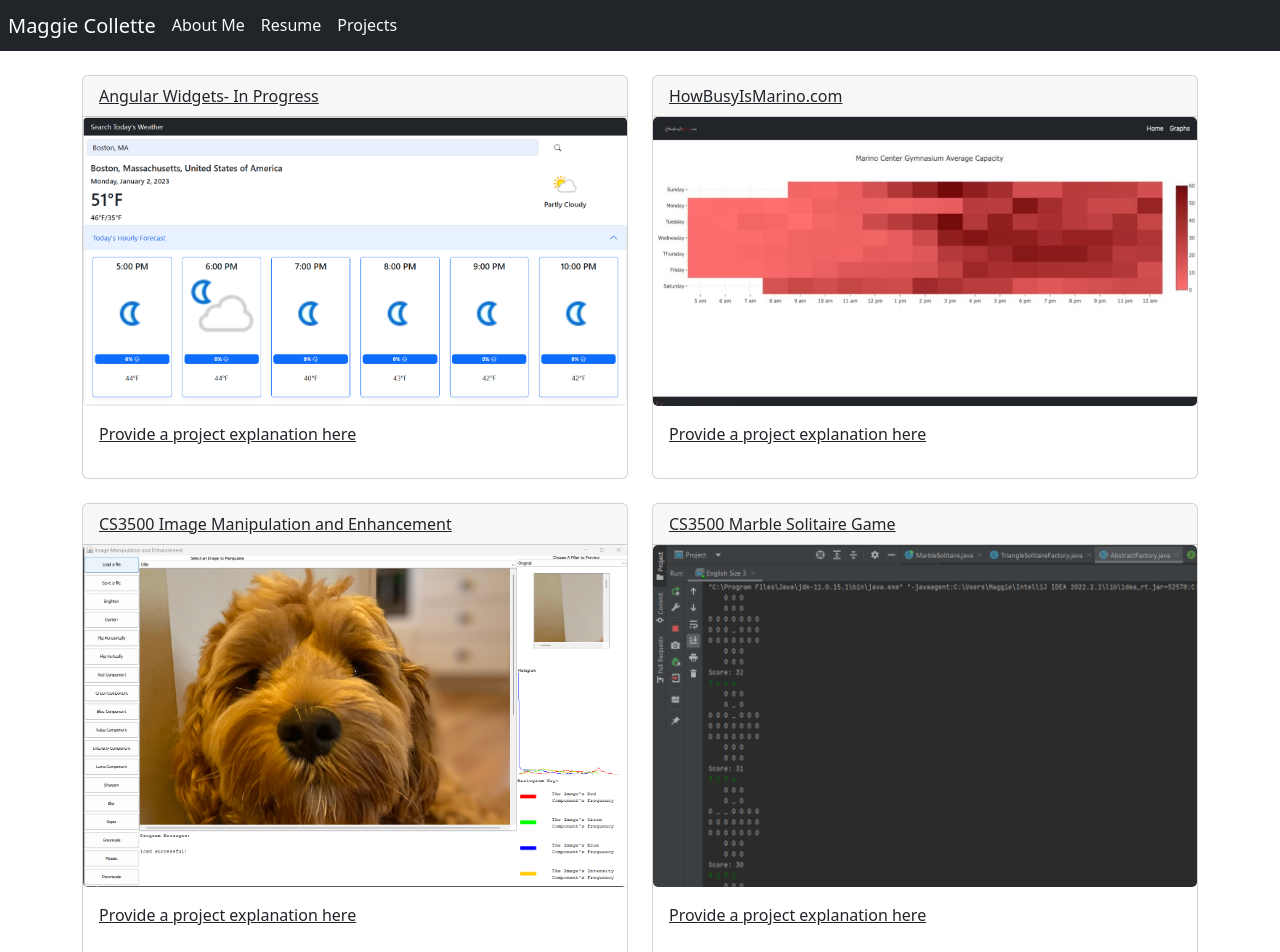
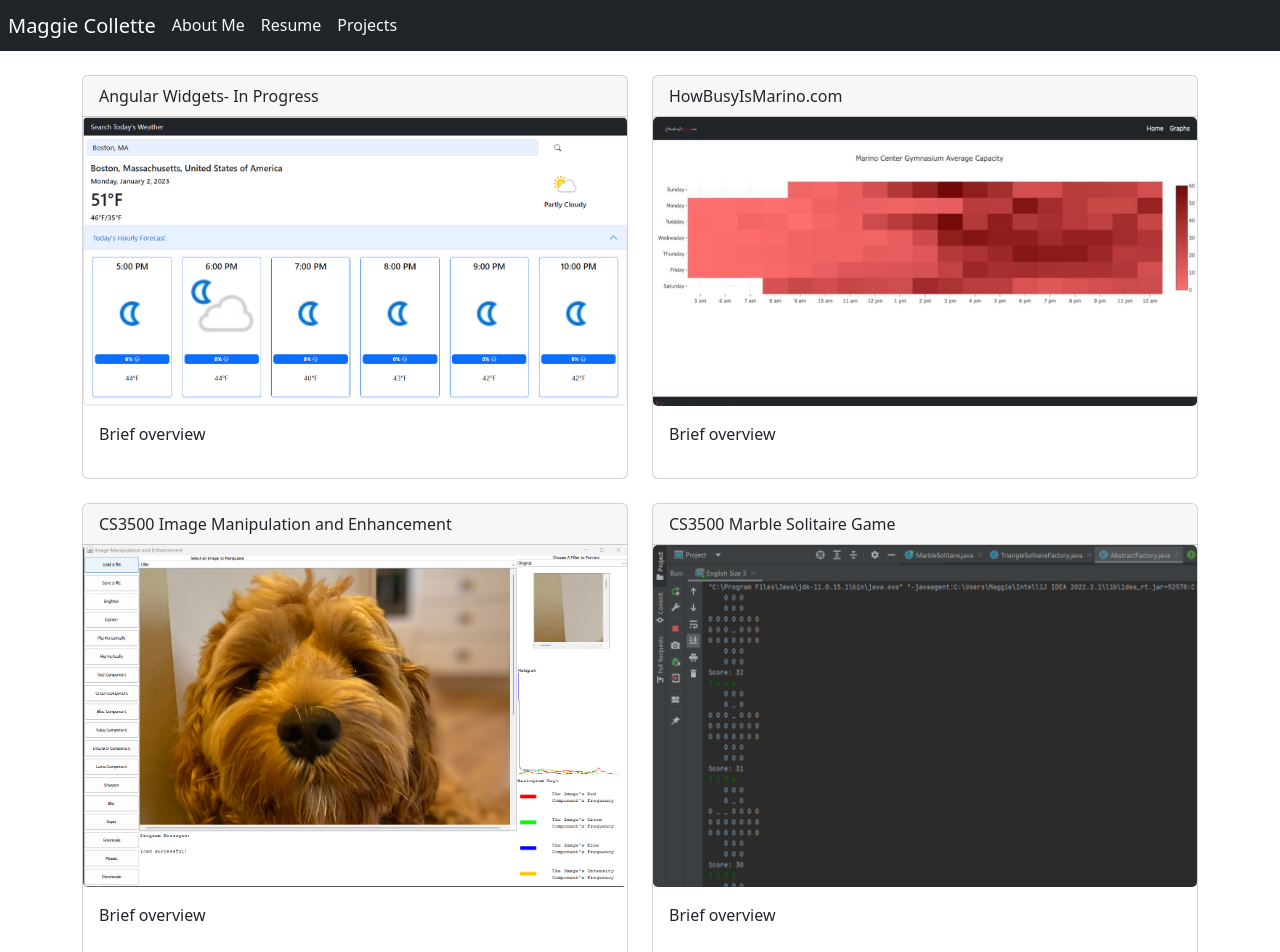
Before and after one commit to maggiecollette/Personal-Site, an Angular app: page /projects in a window 1280 px wide. Shown: the top 952 px of the page. Built offline with nearby package versions, Linux system fonts and the light colour scheme.

Commit message:
About me page mock-up

```diff
--- a/src/app/about-me/about-me.component.html
+++ b/src/app/about-me/about-me.component.html
@@ -1 +1,14 @@
-<p>about-me works!</p>
+<div class="container min-vh-100">
+  <br>
+  <div class="row justify-content-center">
+    <div class="col-6">
+      <h6>Hi, I'm Maggie!</h6>
+      <p>I'm a second year student at Northeastern University pursuing a BS in Computer Science. While I began my Freshman
+        year as a Data Science and Biology major, I found the most enjoyment in my CS classes and ultimately switched majors.
+        After working on a club project during the Fall 2022 semester I've come to find that I really enjoy front-end
+        development, and have recently shifted the focus of my independent learning to popular front-end tools. I am
+        currently in search of a Fall 2023 Internship/Co-Op position that will give me the opportunity to continue expanding
+        my academic horizons in a professional work environment.</p>
+    </div>
+  </div>
+</div>
--- a/src/app/app.component.html
+++ b/src/app/app.component.html
@@ -1,3 +1,4 @@
+<body class="d-flex flex-column min-vh-100">
 <!-- Header -->
 <nav class="navbar navbar-expand-lg navbar-dark bg-dark">
   <a href="" class="navbar-brand nav-link mx-2 display-5">Maggie Collette</a>
@@ -6,7 +7,6 @@
   <a href="projects" class="m-2 nav-link text-light display-6">Projects</a>
 </nav>
 
-<body class="d-flex flex-column min-vh-100">
 <router-outlet></router-outlet>
 
 <!-- Footer -->
--- a/src/app/projects/projects.component.html
+++ b/src/app/projects/projects.component.html
@@ -1,23 +1,23 @@
-<div class="container">
+<div class="container min-vh-100">
   <br>
   <div class="row justify-content-center">
     <!-- Angular Widgets -->
     <div class="col">
-      <a class="text-dark" href="angular-widgets">
+      <a class="text-dark text-decoration-none" href="angular-widgets">
         <div class="card">
           <p class="card-header">Angular Widgets- In Progress</p>
           <img class="card-img" src="assets/ANGULAR-WIDGETS-SS2.png">
-          <p class="card-body">Provide a project explanation here</p>
+          <p class="card-body">Brief overview</p>
         </div>
       </a>
     </div>
     <!-- HowBusyIsMarino.com -->
     <div class="col">
-      <a class="text-dark" href="oasis-project-fall2022">
+      <a class="text-dark text-decoration-none" href="oasis-project-fall2022">
         <div class="card">
           <p class="card-header">HowBusyIsMarino.com</p>
           <img class="card-img" src="assets/OASIS-SS2.jpg">
-          <p class="card-body">Provide a project explanation here</p>
+          <p class="card-body">Brief overview</p>
         </div>
       </a>
     </div>
@@ -26,21 +26,21 @@
   <div class="row justify-content-center">
     <!-- Image Manipulation and Enhancement -->
     <div class="col">
-      <a class="text-dark" href="ood-ime">
+      <a class="text-dark text-decoration-none" href="ood-ime">
         <div class="card">
           <p class="card-header">CS3500 Image Manipulation and Enhancement</p>
           <img class="card-img" src="assets/OOD-IME-SS1.png">
-          <p class="card-body">Provide a project explanation here</p>
+          <p class="card-body">Brief overview</p>
         </div>
       </a>
     </div>
     <!-- Marble Solitaire Game -->
     <div class="col">
-      <a class="text-dark" href="ood-marble-solitaire">
+      <a class="text-dark text-decoration-none" href="ood-marble-solitaire">
         <div class="card">
           <p class="card-header">CS3500 Marble Solitaire Game</p>
           <img class="card-img" src="assets/OOD-MARBLE-SOLITAIRE-SS1.png">
-          <p class="card-body">Provide a project explanation here</p>
+          <p class="card-body">Brief overview</p>
         </div>
       </a>
     </div>
```
